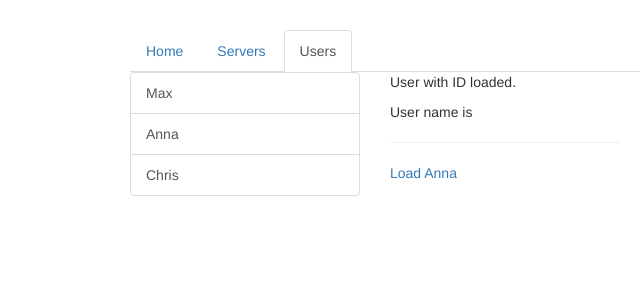
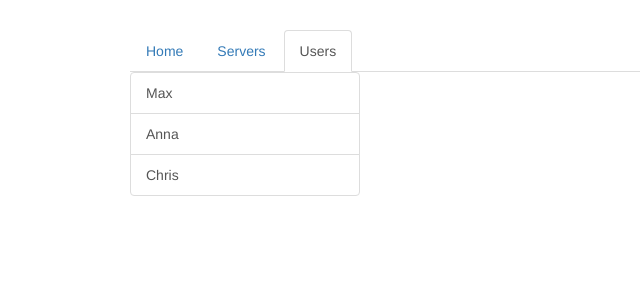
Before and after one commit to Aseelaldallal/Routing_Basics, an Angular app: page /users in a window 1280 px wide. Shown: the top 300 px of the page, without its empty margins (135-775 px from the left). Built offline with nearby package versions, Linux system fonts and the light colour scheme.

Commit message:
child routes for users

```diff
--- a/src/app/app.module.ts
+++ b/src/app/app.module.ts
@@ -15,8 +15,9 @@
 
 const appRoutes: Routes = [
   { path: '', component: HomeComponent }, //localhost:4200
-  { path: 'users', component: UsersComponent }, //localhost:4200/users
-  { path: 'users/:id/:name', component: UserComponent },
+  { path: 'users', component: UsersComponent, children: [
+    { path: ':id/:name', component: UserComponent }
+  ]},
   { path: 'servers', component: ServersComponent, children: [
     { path: ':id', component: ServerComponent},
     { path: ':id/edit', component: EditServerComponent }
--- a/src/app/users/users.component.html
+++ b/src/app/users/users.component.html
@@ -11,6 +11,6 @@
     </div>
   </div>
   <div class="col-xs-12 col-sm-4">
-    <app-user></app-user>
+    <router-outlet></router-outlet>
   </div>
 </div>
```
